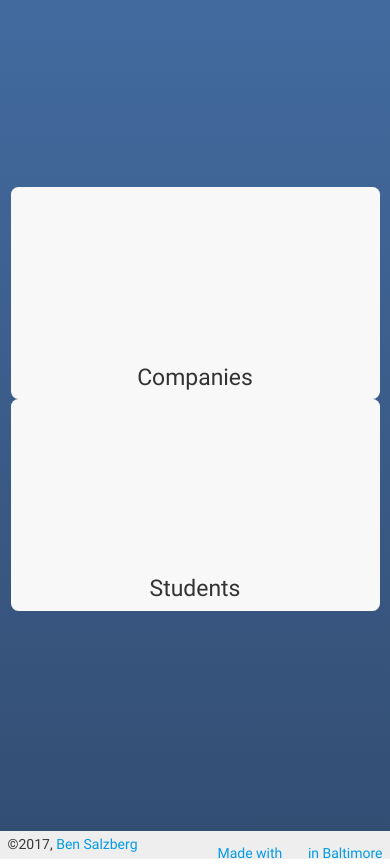
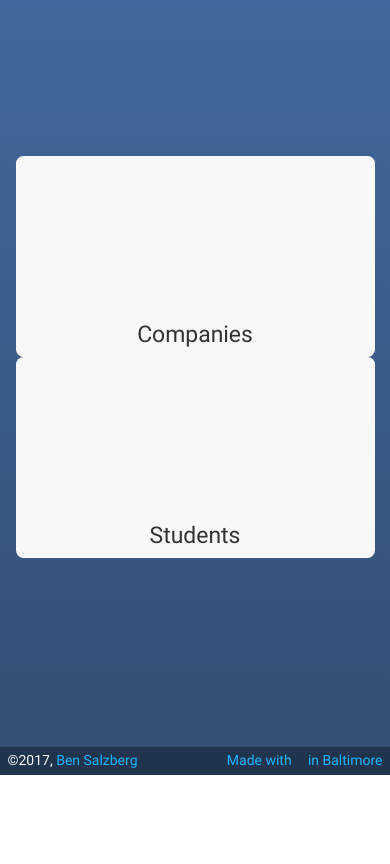
Before and after one commit to BenjaminSalzberg/Internship, a website: page Sullivan_BT_Internships/public/index.html in a window 390 px wide. Shown: the part 69-933 px from the top of the page. After the commit the page ends 844 px from the top, so only its background shows below. Drawn offline with Linux system fonts and the light colour scheme.

Commit message:
Not good on Mobile Yet

```diff
--- a/Sullivan_BT_Internships/public/index.html
+++ b/Sullivan_BT_Internships/public/index.html
@@ -63,12 +63,16 @@
 				<!--<h2 class="">Welcome!</h2><br>-->
 				<div class="row valign col s12">
 					<button id="companies" class="col s12 m6 l3 offset-l2">
-						<i class="material-icons">&#xE0AF;</i>
-						<h5>Companies</h5>
+						<div>
+							<i class="material-icons">&#xE0AF;</i>
+							<h5>Companies</h5>
+						</div>
 					</button>
 					<button id="students" class="col s12 m6 l3 offset-l2">
-						<i class="material-icons">&#xE7FD;</i>
-						<h5>Students</h5>
+						<div>
+							<i class="material-icons">&#xE7FD;</i>
+							<h5>Students</h5>
+						</div>
 					</button>
 				</div>
 			</div>
--- a/Sullivan_BT_Internships/public/style/primary.css
+++ b/Sullivan_BT_Internships/public/style/primary.css
@@ -5,6 +5,7 @@ html {
 body {
 	margin: 0;
 	height: 100%;
+	background: linear-gradient(#436ba0, #334e73);
 }
 
 a:focus, button:focus {
@@ -124,7 +125,7 @@ ul.side-nav {
 	width: auto !important;
 	line-height: initial !important;
 	margin: 0 !important;
-	font-size: 12px;
+	font-size: 12px !important;
 	height: auto;
 	display: inline !important;
 }
@@ -139,9 +140,19 @@ ul.side-nav {
 main {
 	padding: 50px 0px 50px 300px;
 	height: 100%;
-	background: linear-gradient(#436ba0, #334e73);
 }
 
+main div#companies, main div#students {
+	display: none;
+}
+
+
+
+/*
+ ******************
+   Choose Buttons
+ ******************
+*/
 main div#choose {
 	height: 100%;
 }
@@ -153,17 +164,32 @@ main div#choose div.valign button.col {
 	text-align: center;
 	border-radius: 7.5px;
 	color: #333;
+	border: none;
+	padding: 0 5px;
+	background-color: transparent;
+}
+
+main div#choose div.valign button.col div {
+	/*font-size: 160px;
+	width: 200px;
+	height: 225px;*/
+	text-align: center;
+	border-radius: 7.5px;
+	color: #333;
+	border: none;
 	background-color: #f8f8f8;
-	border: none;
+}
+
+main div#choose div.valign button.col h5 {
+	margin: 0;
+	padding-bottom: 10px;
 }
 
 main div#choose div.valign button.col i {
 	font-size: 160px;
 }
 
-main div#companies, main div#students {
-	display: none;
-}
+
 
 /*
  ******************
@@ -245,14 +271,18 @@ button[type='submit'] {
  *****************
 */
 footer {
-	color: #383838;
-	background-color: #eee;
+	color: #f8f8f8;
+	background-color: #20344e;
 	height: 28px;
 	padding: 3px 7.5px 4px 7.5px;
 }
 
 footer .left, footer .right {
 	margin: 0;
+}
+
+footer a {
+	color: #1cb5ff;
 }
 
 
@@ -262,11 +292,10 @@ footer .left, footer .right {
    Media Queries
  *****************
 */
-@media screen and (max-width: 450px) {
-	nav .brand-logo {
-		position: relative;
-		transform: none;
-		left: initial;margin-left: 7px;
+@media screen and (max-width: 992px) {
+	main {
+		padding-left: initial;
+		height: calc(100% - 92px);
 	}
 }
 
@@ -281,10 +310,16 @@ footer .left, footer .right {
 	nav h4 {
 		margin-top: 10.5px;
 	}
+
+	main {
+		height: calc(100% - 84px);
+	}
 }
 
-@media screen and (max-width: 992px) {
-	main {
-		padding-left: initial;
+@media screen and (max-width: 450px) {
+	nav .brand-logo {
+		position: relative;
+		transform: none;
+		left: initial;margin-left: 7px;
 	}
 }
```
